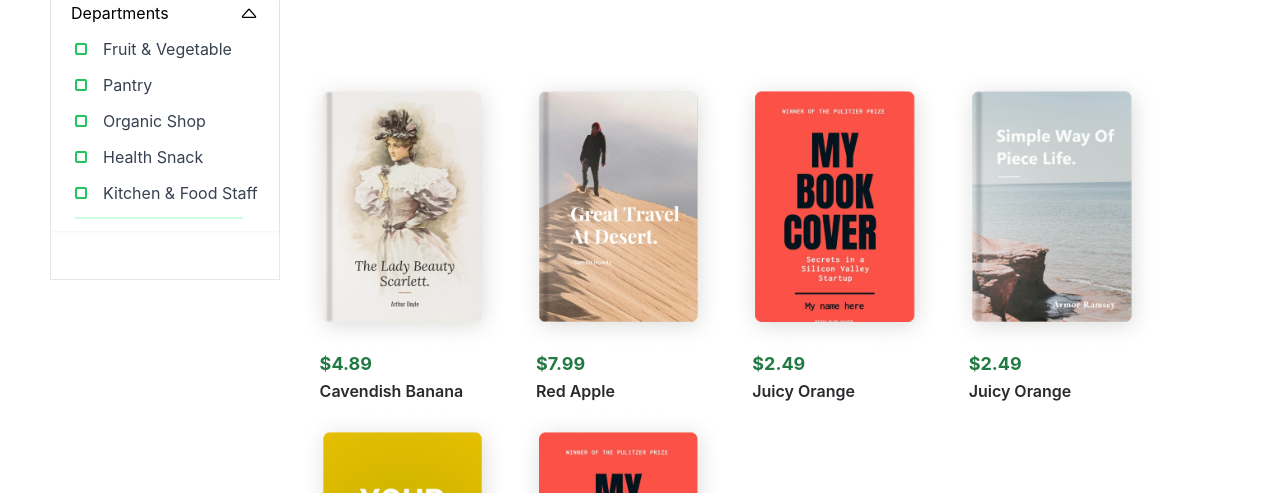
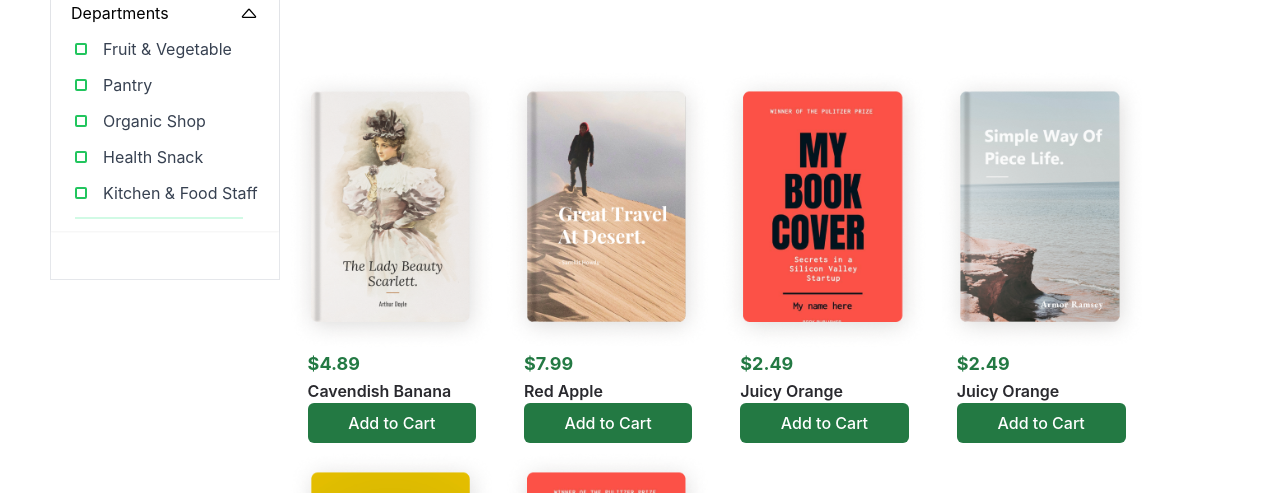
Before and after one commit to mike489/Book_Store_project, a React (Create React App) app: page /Search in a window 1280 px wide. Shown: the part 280-773 px from the top of the page. Built offline with nearby package versions, Linux system fonts and the light colour scheme; the HTML template or start-up script is replaced by a standard one.

Commit message:
Fix:made it accept the add to cart button from the Button component dyn

```diff
--- a/src/pages/Search.jsx
+++ b/src/pages/Search.jsx
@@ -3,12 +3,13 @@ import BookCard from "../components/BookCard";
 import CategoryCard from "../components/CategoryCard";
 import { categories, books } from "../TempData";
 import Footer from "../components/Footer";
-import NavBar from "../components/NavBar";
+import Button from "../components/Button";
+// import NavBar from "../components/NavBar";
 
 const search = () => {
   return (
     <div className=" bg-white">
-      <NavBar/>
+      {/* <NavBar/> */}
       <div className=" grid grid-cols-1 lg:grid-cols-5 bg-white  m-[50px] gap-2 ">
         <div className=" col-span-1 flex flex-row   lg:flex-col max-h-[510px] w-full border-[1px]  bg-white">
           {categories.map((category, index) => (
@@ -20,19 +21,26 @@ const search = () => {
           ))}
         </div>
         <div className=" col-span-1 lg:col-span-4 w-full mt-[300px] mb-[50px]   ">
-          <div className=" flex gap-2  flex-wrap ml-3">
+          <div className=" flex gap-2  flex-wrap ">
             {books.map((book) => (
-              <BookCard
-                key={book.id}
-                imageSrc={book.imageSrc}
-                price={book.price}
-                name={book.name}
-              />
+              <div>
+                <BookCard
+                  key={book.id}
+                  imageSrc={book.imageSrc}
+                  price={book.price}
+                  name={book.name}
+                ></BookCard>
+                  <div className=" mx-5 w-100%">
+                  <Button primary width="100%">
+                  Add to Cart
+                </Button>
+                  </div>
+              </div>
             ))}
           </div>
         </div>
       </div>
-      <Footer/>
+      <Footer />
     </div>
   );
 };
```
